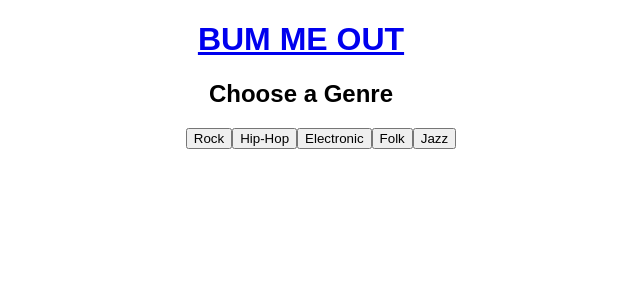
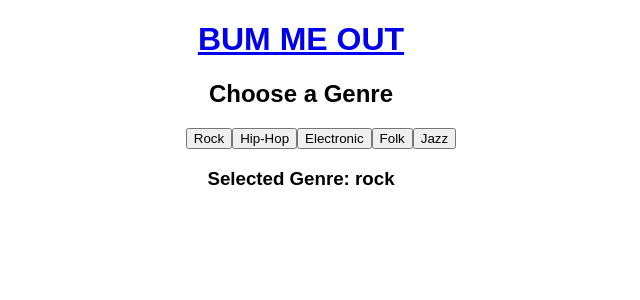
Before and after one commit to tchryssos/bum-me-out, a React (Create React App) app: page / in a window 1280 px wide. Both pictures are taken after a click on the button "Rock". Shown: the top 300 px of the page, without its empty margins (339-979 px from the left). Built offline with nearby package versions, Linux system fonts and the light colour scheme.

Commit message:
added component to display currently selected genre that doesn't appear until a genre has been selected for the first time. This will evetually need to be replaced with a button change (i.e. filling in the color of the button itself) as this looks kind of crappy, but it's a good start.

```diff
--- a/src/components/genre-bar.js
+++ b/src/components/genre-bar.js
@@ -2,6 +2,7 @@ import React from 'react'
 import * as actions from '../actions'
 import {bindActionCreators} from 'redux'
 import {connect} from 'react-redux'
+import SelectedGenre from './selected-genre'
 
 class GenreBar extends React.Component{
   constructor(props){
@@ -25,7 +26,7 @@ class GenreBar extends React.Component{
           <li><button className="folk-button" onClick={(e)=>{this.setGenre(e)}}>Folk</button></li>
           <li><button className="jazz-button" onClick={(e)=>{this.setGenre(e)}}>Jazz</button></li>
         </ul>
-        <selectedGenre/>
+        <SelectedGenre/>
       </div>
     )
   }
--- /dev/null
+++ b/src/components/selected-genre.js
@@ -0,0 +1,37 @@
+import React from 'react'
+import {connect} from 'react-redux'
+
+class SelectedGenre extends React.Component{
+
+  constructor(props){
+    super(props)
+    this.ifGenre=this.ifGenre.bind(this)
+  }
+
+  ifGenre(){
+    if (this.props.genre!=="none"){
+      return (
+        <h3>Selected Genre: {this.props.genre}</h3>
+      )
+    }
+  }
+
+  render(){
+    return(
+      <div className="selected-genre">
+        {this.ifGenre()}
+      </div>
+    )
+  }
+}
+
+function mapStateToProps(state, ownProps){
+  if (typeof(state.genre)==="object"){
+    return {genre:"none"}
+  } else {
+    return {genre:state.genre}
+  }
+}
+
+const componentCreator = connect(mapStateToProps)
+export default componentCreator(SelectedGenre)
--- a/src/reducers/genre_reducer.js
+++ b/src/reducers/genre_reducer.js
@@ -1,6 +1,7 @@
 export default function genreReducer(state={}, action){
   switch(action.type){
     case 'SET_GENRE':
+      console.log(action.payload)
       return action.payload
     default:
     return state
```
